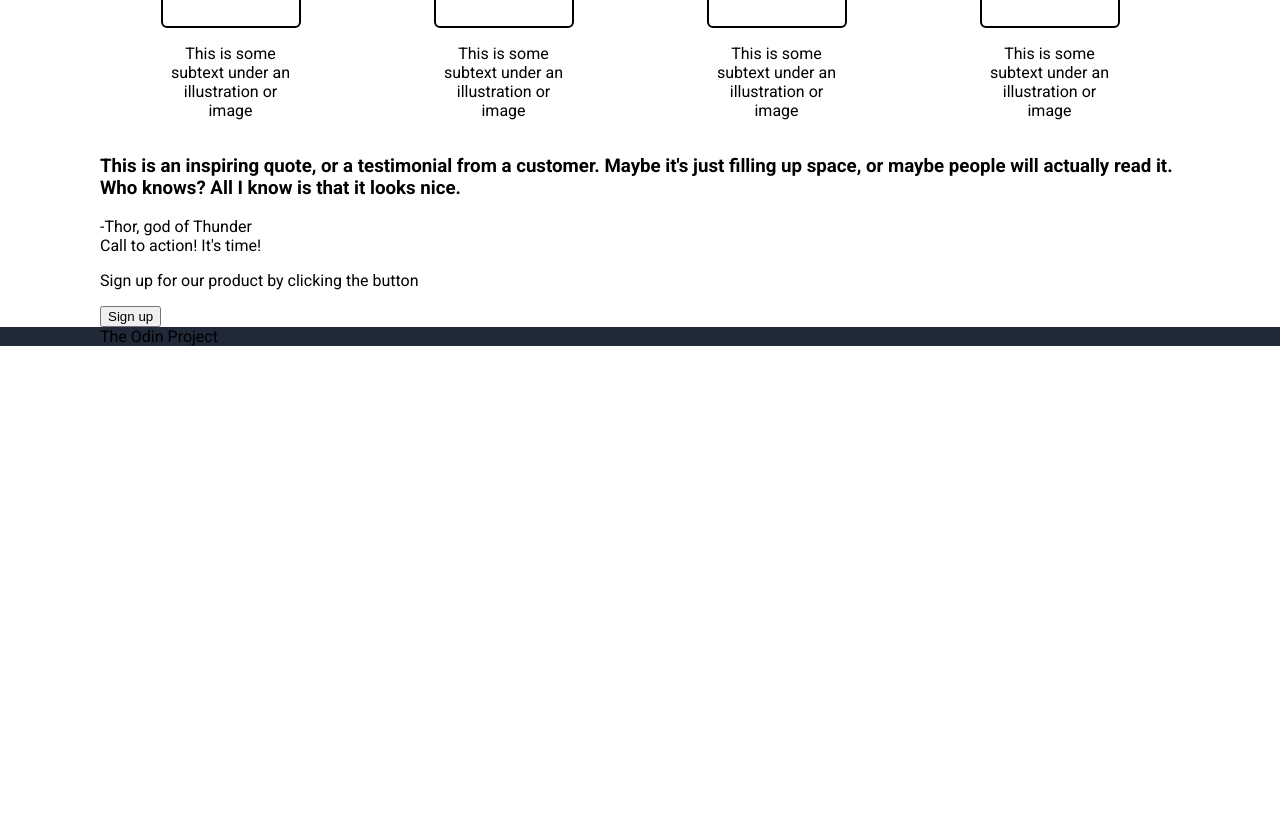
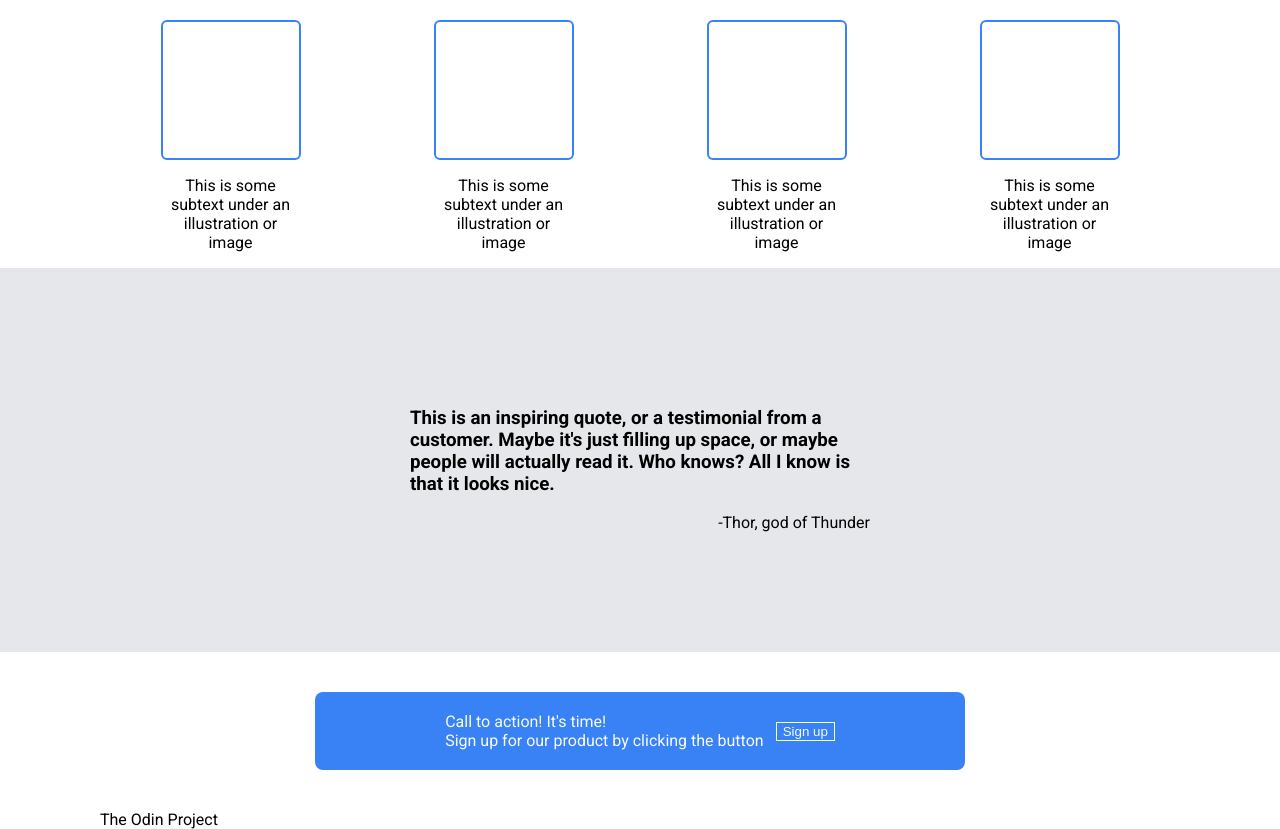
Before and after one commit to luanjan27/Landing-Page, a plain HTML site: page index.html in a window 1280 px wide. Shown: the part 494-1323 px from the top of the page. Before the commit the page ends 840 px from the top, so only its background shows below. Drawn offline with Linux system fonts and the light colour scheme.

Commit message:
Style 80% of the site with example layout

```diff
--- a/index.html
+++ b/index.html
@@ -1,6 +1,5 @@
 <!DOCTYPE html>
 <html lang="en">
-
   <head>
     <meta charset="UTF-8" />
     <meta name="viewport" content="width=device-width, initial-scale=1.0" />
@@ -10,7 +9,8 @@
     <link rel="preconnect" href="https://fonts.gstatic.com" crossorigin />
     <link
       href="https://fonts.googleapis.com/css2?family=Roboto:ital,wght@0,100;0,300;0,400;0,500;0,700;0,900;1,100;1,300;1,400;1,500;1,700;1,900&display=swap"
-        rel="stylesheet" />
+      rel="stylesheet"
+    />
   </head>
 
   <body>
@@ -34,7 +34,12 @@
           <button>Sign up</button>
         </div>
         <div class="right-image">
-                <img src="./images/pexels-emiliano-arano-1298684.jpg" alt="Image of a wave" width="260" height="150" />
+          <img
+            src="./images/pexels-emiliano-arano-1298684.jpg"
+            alt="Image of a wave"
+            width="260"
+            height="150"
+          />
         </div>
       </div>
 
@@ -60,14 +65,17 @@
         </div>
       </div>
       <div class="section3">
+        <div class="wrapper3">
           <h3>
             This is an inspiring quote, or a testimonial from a customer. Maybe
-                it's just filling up space, or maybe people will actually read it. Who
-                knows? All I know is that it looks nice.
+            it's just filling up space, or maybe people will actually read it.
+            Who knows? All I know is that it looks nice.
           </h3>
           <div class="tag">-Thor, god of Thunder</div>
         </div>
+      </div>
       <div class="section4">
+        <div class="wrapper4">
           <div class="rectangle">
             <div class="left-side">
               <div>Call to action! It's time!</div>
@@ -78,8 +86,8 @@
             </div>
           </div>
         </div>
+      </div>
       <div class="footer">The Odin Project</div>
     </div>
   </body>
-
 </html>
--- a/style.css
+++ b/style.css
@@ -9,6 +9,7 @@ body{
     display: flex;
     flex-direction: column;
     height: 100vh;
+    background-color: #1F2937;
 
 }
 .flex-container > div{
@@ -16,9 +17,8 @@ body{
 }
 
 /* Header */
-.header, .section1, .footer{
-    background-color: #1F2937;
-}
+
+
 
 .nav{
     display: flex;
@@ -48,9 +48,10 @@ a{
 .section1{
     display: flex;
     align-items: center;
-    gap: 8px;
+    gap: 24px;
     flex:1;
     justify-content: space-around;
+    margin: 60px 0;
 }
 .section1  h3{
     font-size: 48px;
@@ -73,14 +74,18 @@ a{
 }
 .left-side{
     max-width: 400px;
+    padding-bottom: 12px;
 }
 img{
-    width: 400px;
+    width: 300px;
     height: 200px;
     border-radius: 6px;
 }
 
 /* Section 2 */
+.section2{
+    background-color: white;
+}
 .section2 > h3, .wrapper > p{
     text-align: center;
 }
@@ -95,7 +100,7 @@ img{
     flex-wrap: wrap;
 }
 .container1 .box{
-    border: 2px solid black;
+    border: 2px solid #3882F6;
     width: 140px;
     height: 140px;
     flex-shrink: 0;
@@ -107,3 +112,58 @@ img{
     justify-content: center;
     flex-basis: 120px;
 }
+
+/* Section 3 */
+.section3{
+    background-color: #E5E7EB;
+    display: flex;
+    justify-content: center;
+}
+
+.wrapper3{
+    padding: 120px;
+    display: flex;
+    flex-direction: column;
+    max-width: 700px;
+}
+.tag{
+    align-self: flex-end;
+    flex-shrink: 0;
+}
+
+/* Section 4 */
+.section4{
+    background-color: white;
+    display: flex;
+    justify-content: center;
+
+}
+.wrapper4{
+    margin: 40px;
+}
+.rectangle{
+    background-color: #3882F6;
+    padding: 20px 130px;
+    display: flex;
+    align-items: flex-end;
+    min-width: 600px;
+    border-radius: 8px;
+    gap: 12px;
+}
+.rectangle .left-side{
+    color: #F9FAF8;
+    padding: 0;
+}
+.rectangle p{
+    margin: 0;
+
+}
+.right-side{
+    flex-shrink: 0;
+    align-self: center;
+}
+.right-side > button{
+    background-color: #3882F6;
+    border: 1px solid #F9FAF8;
+    color: #F9FAF8;
+}
```
Lines whose indentation alone changed are shown as unchanged.
